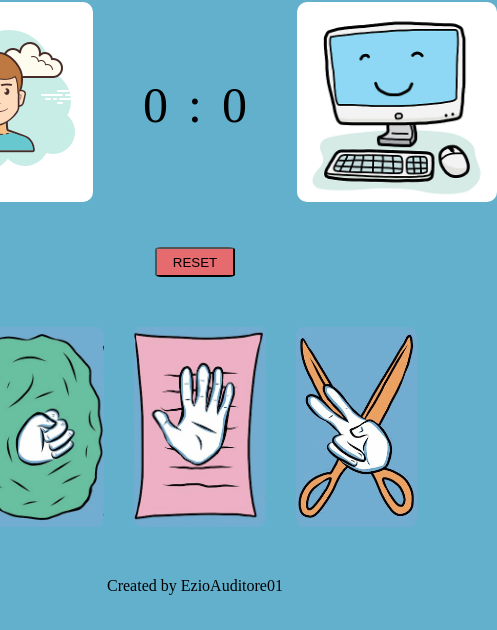
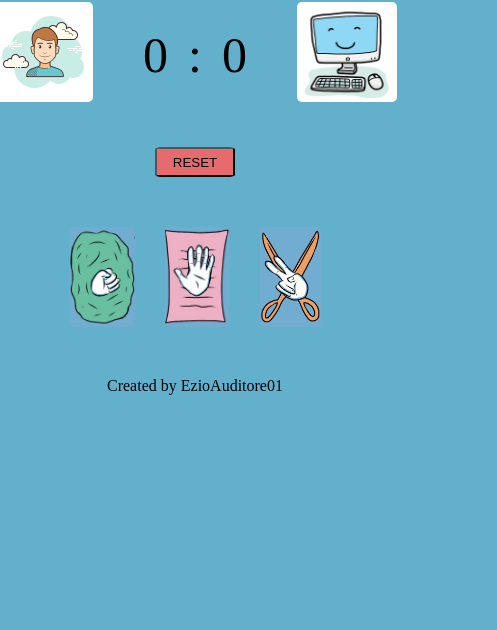
Before and after one commit to EzioAuditore01/Rock_Paper_Scissors, a plain HTML site: page index.html in a window 390 px wide. Shown: the part 214-844 px from the top of the page, 497 px wide, since content can reach past the window. Drawn offline with Linux system fonts and the light colour scheme.

Commit message:
Responsive design

```diff
--- a/style.css
+++ b/style.css
@@ -33,9 +33,22 @@ img {
     max-width: 200px;
     max-height: 200px;
     border-radius:5%;;
+
+
 }
 
 
+@media all and (max-width: 609px){
+    img {
+        max-width: 100px;
+        max-height: 100px;
+        border-radius:5%;;
+
+
+    }
+
+
+}
 
 
 h1 {
```
Also changed, not shown: 1 other file.
